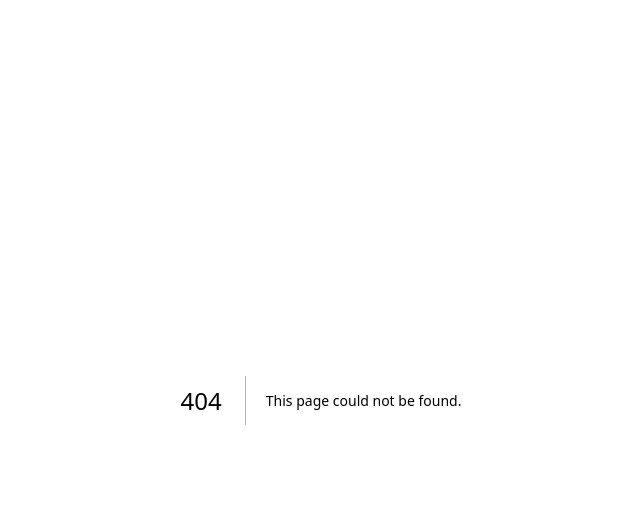
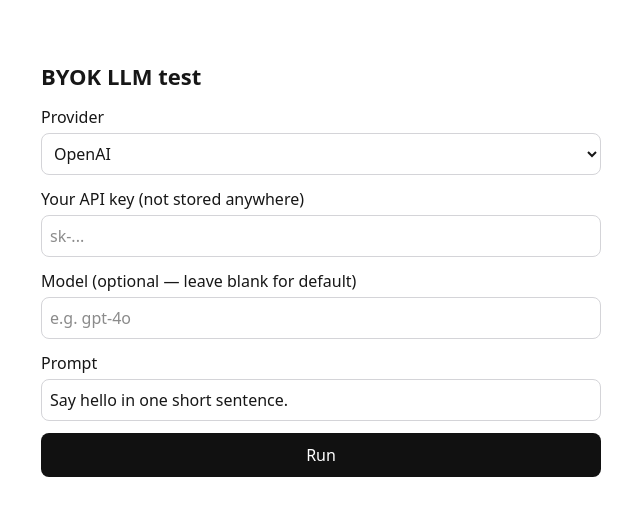
Before and after one commit to this-is-rachit/ai-video-gen, a Next.js app: page /test in a window 1280 px wide. Before the commit this address had no page. Shown: the top 516 px of the page, without its empty margins (319-959 px from the left). Built offline with nearby package versions, Linux system fonts and the light colour scheme.

Commit message:
chore: project scaffold + BYOK skeleton

```diff
--- /dev/null
+++ b/app/api/llm-test/route.ts
@@ -0,0 +1,24 @@
+// app/api/llm-test/route.ts
+import { NextResponse } from "next/server";
+import { generateText } from "ai";
+import { getModel, type Provider } from "@/lib/llm";
+
+export async function POST(req: Request) {
+  try {
+    const { provider, apiKey, model, prompt } = await req.json();
+
+    if (!apiKey) {
+      return NextResponse.json({ error: "Paste an API key first." }, { status: 400 });
+    }
+
+    const { text } = await generateText({
+      model: getModel(provider as Provider, apiKey, model),
+      prompt: prompt || "Say hello in one short sentence.",
+    });
+
+    return NextResponse.json({ text });
+  } catch (err: any) {
+    // Surface the real provider error so you know if it's a bad key vs bad model name
+    return NextResponse.json({ error: err?.message ?? "Unknown error" }, { status: 500 });
+  }
+}
--- /dev/null
+++ b/app/test/page.tsx
@@ -0,0 +1,65 @@
+// app/test/page.tsx
+"use client";
+import { useState } from "react";
+
+const PROVIDERS = [
+  { id: "openai", label: "OpenAI" },
+  { id: "anthropic", label: "Anthropic (Claude)" },
+  { id: "google", label: "Google (Gemini)" },
+  { id: "xai", label: "xAI (Grok)" },
+];
+
+export default function TestPage() {
+  const [provider, setProvider] = useState("openai");
+  const [apiKey, setApiKey] = useState("");
+  const [model, setModel] = useState("");
+  const [prompt, setPrompt] = useState("Say hello in one short sentence.");
+  const [result, setResult] = useState("");
+  const [loading, setLoading] = useState(false);
+
+  async function run() {
+    setLoading(true);
+    setResult("");
+    const res = await fetch("/api/llm-test", {
+      method: "POST",
+      headers: { "Content-Type": "application/json" },
+      body: JSON.stringify({ provider, apiKey, model, prompt }),
+    });
+    const data = await res.json();
+    setResult(data.text ?? `❌ ${data.error}`);
+    setLoading(false);
+  }
+
+  return (
+    <div style={{ maxWidth: 560, margin: "60px auto", fontFamily: "system-ui", display: "grid", gap: 12 }}>
+      <h1 style={{ fontSize: 22, fontWeight: 700 }}>BYOK LLM test</h1>
+
+      <label>Provider
+        <select value={provider} onChange={(e) => setProvider(e.target.value)} style={inp}>
+          {PROVIDERS.map((p) => <option key={p.id} value={p.id}>{p.label}</option>)}
+        </select>
+      </label>
+
+      <label>Your API key (not stored anywhere)
+        <input type="password" value={apiKey} onChange={(e) => setApiKey(e.target.value)} style={inp} placeholder="sk-..." />
+      </label>
+
+      <label>Model (optional — leave blank for default)
+        <input value={model} onChange={(e) => setModel(e.target.value)} style={inp} placeholder="e.g. gpt-4o" />
+      </label>
+
+      <label>Prompt
+        <input value={prompt} onChange={(e) => setPrompt(e.target.value)} style={inp} />
+      </label>
+
+      <button onClick={run} disabled={loading} style={btn}>
+        {loading ? "Thinking..." : "Run"}
+      </button>
+
+      {result && <pre style={{ whiteSpace: "pre-wrap", background: "#f4f4f5", padding: 12, borderRadius: 8 }}>{result}</pre>}
+    </div>
+  );
+}
+
+const inp: React.CSSProperties = { width: "100%", padding: 8, marginTop: 4, border: "1px solid #d4d4d8", borderRadius: 8 };
+const btn: React.CSSProperties = { padding: "10px 16px", background: "#111", color: "#fff", border: "none", borderRadius: 8, cursor: "pointer" };
--- /dev/null
+++ b/lib/llm.ts
@@ -0,0 +1,51 @@
+// lib/llm.ts
+import { createOpenAI } from "@ai-sdk/openai";
+import { createAnthropic } from "@ai-sdk/anthropic";
+import { createGoogleGenerativeAI } from "@ai-sdk/google";
+import { createXai } from "@ai-sdk/xai";
+import type { LanguageModel } from "ai";
+
+export type Provider = "openai" | "anthropic" | "google" | "xai";
+
+// Sensible defaults. Model names change often — if one errors with
+// "model not found", just pass a current model ID from that provider's
+// docs. The UI lets the user override this field.
+export const DEFAULT_MODELS: Record<Provider, string> = {
+  openai: "gpt-4o",
+  anthropic: "claude-3-5-sonnet-latest",
+  google: "gemini-1.5-pro",
+  xai: "grok-2-latest",
+};
+
+export const PROVIDER_LABELS: Record<Provider, string> = {
+  openai: "OpenAI",
+  anthropic: "Anthropic (Claude)",
+  google: "Google (Gemini)",
+  xai: "xAI (Grok)",
+};
+
+/**
+ * Returns an AI SDK model built from the USER'S key.
+ * Same return type for every provider, so the rest of the app
+ * never has to care which one was chosen.
+ */
+export function getModel(
+  provider: Provider,
+  apiKey: string,
+  modelName?: string
+): LanguageModel {
+  const model = modelName?.trim() || DEFAULT_MODELS[provider];
+
+  switch (provider) {
+    case "openai":
+      return createOpenAI({ apiKey })(model);
+    case "anthropic":
+      return createAnthropic({ apiKey })(model);
+    case "google":
+      return createGoogleGenerativeAI({ apiKey })(model);
+    case "xai":
+      return createXai({ apiKey })(model);
+    default:
+      throw new Error(`Unknown provider: ${provider}`);
+  }
+}
```
Also changed, not shown: package.json (+7 -1 lines), 1 other file (tests, documents, lock files or other folders).
